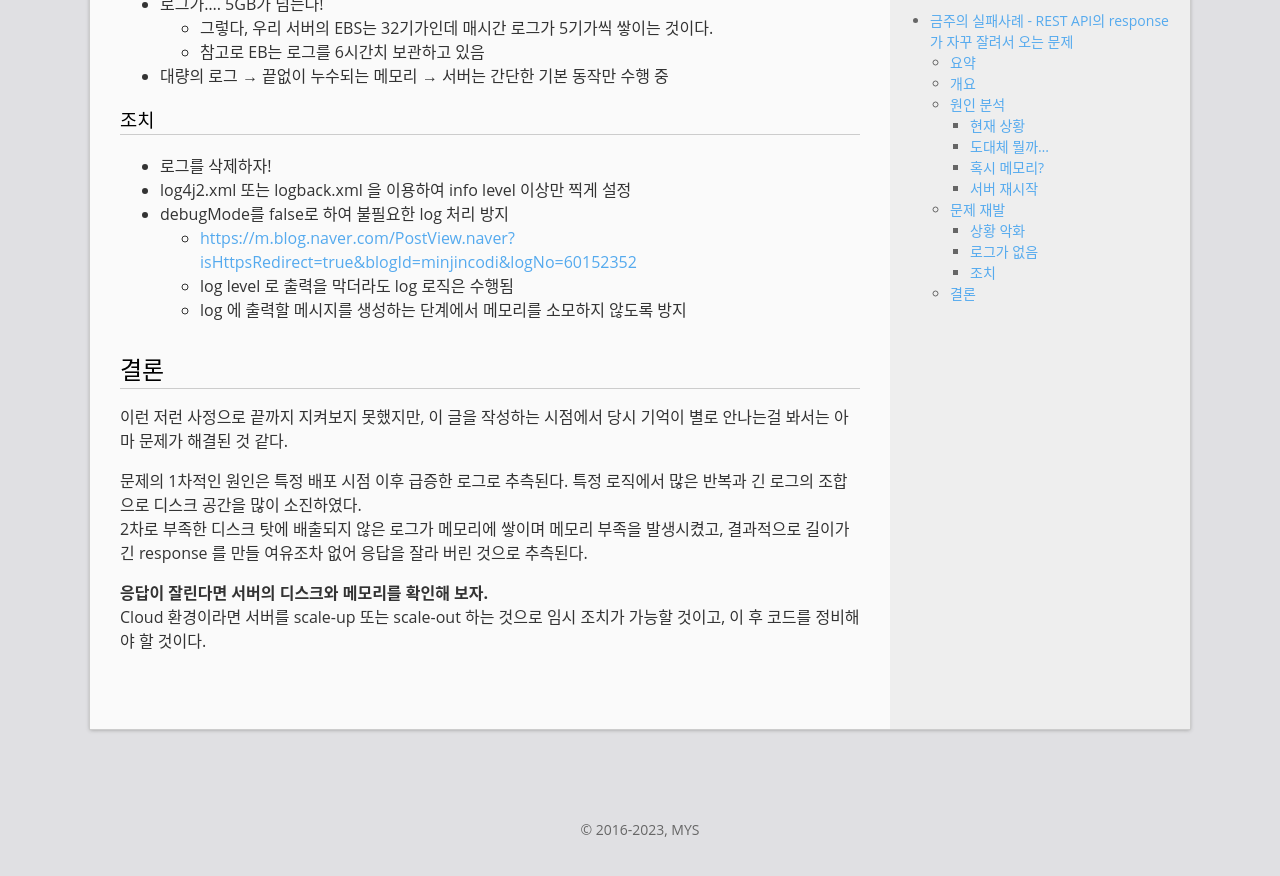
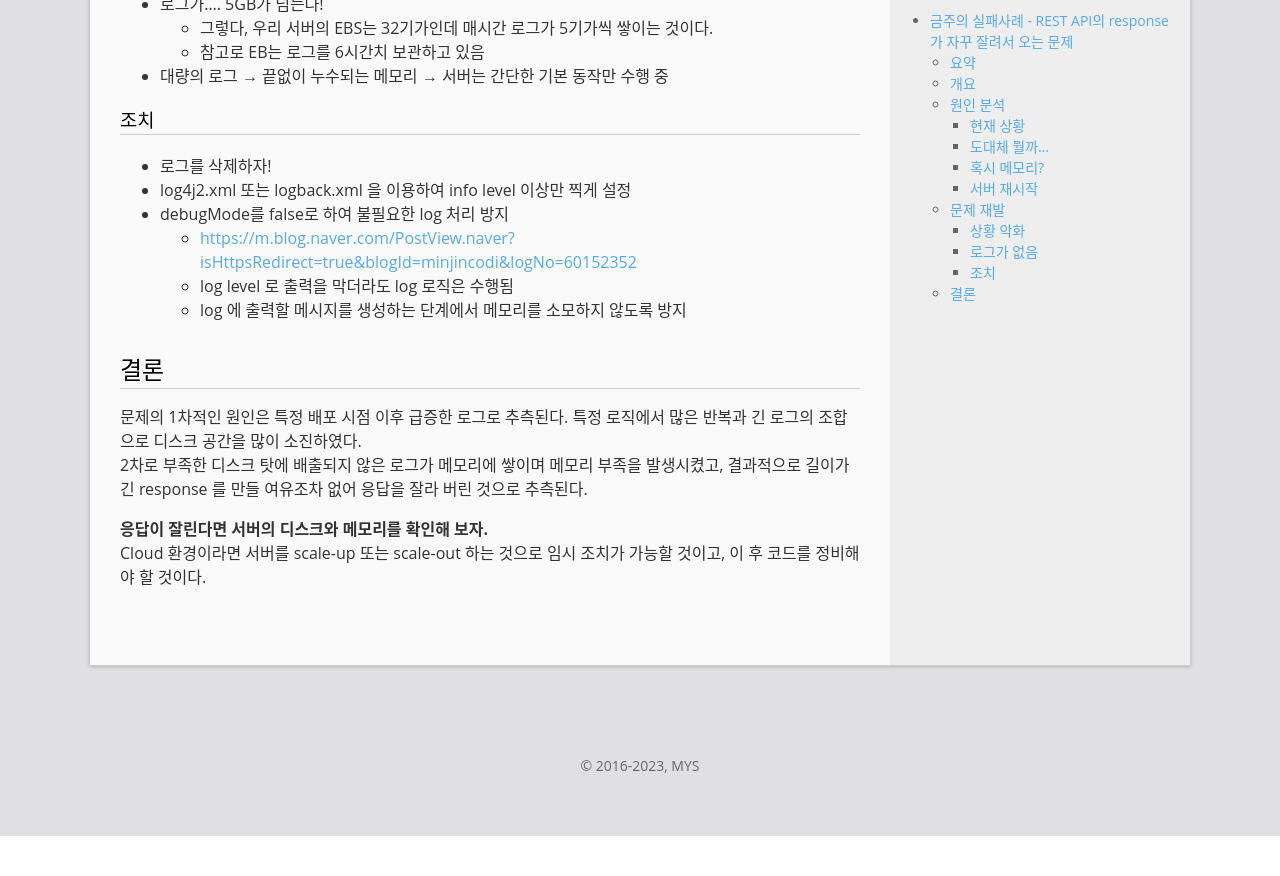
Before and after one commit to mystria/mystria.github.io, a Jekyll site: the page built from _posts/2021-12-25-fail-case-rest-api-response-end-of-input.md, in a window 1280 px wide and 900 px high, scrolled down 3590 px. Shown: the top 876 px of the window. Built offline with Jekyll 4.4.1, drawn with Linux system fonts in a browser that asks for light colours; comment, search, counter and statistics services are not loaded; after the commit the page ends 4426 px from its top, so only the background shows below that.

Commit message:
Edit content

```diff
--- a/_posts/2021-12-25-fail-case-rest-api-response-end-of-input.md
+++ b/_posts/2021-12-25-fail-case-rest-api-response-end-of-input.md
@@ -149,8 +149,6 @@ Caused by: com.fasterxml.jackson.core.io.JsonEOFException: Unexpected end-of-inp
 
 ## 결론
 
-이런 저런 사정으로 끝까지 지켜보지 못했지만, 이 글을 작성하는 시점에서 당시 기억이 별로 안나는걸 봐서는 아마 문제가 해결된 것 같다.
-
 문제의 1차적인 원인은 특정 배포 시점 이후 급증한 로그로 추측된다. 특정 로직에서 많은 반복과 긴 로그의 조합으로 디스크 공간을 많이 소진하였다.
 2차로 부족한 디스크 탓에 배출되지 않은 로그가 메모리에 쌓이며 메모리 부족을 발생시켰고, 결과적으로 길이가 긴 response 를 만들 여유조차 없어 응답을 잘라 버린 것으로 추측된다.
 
```
